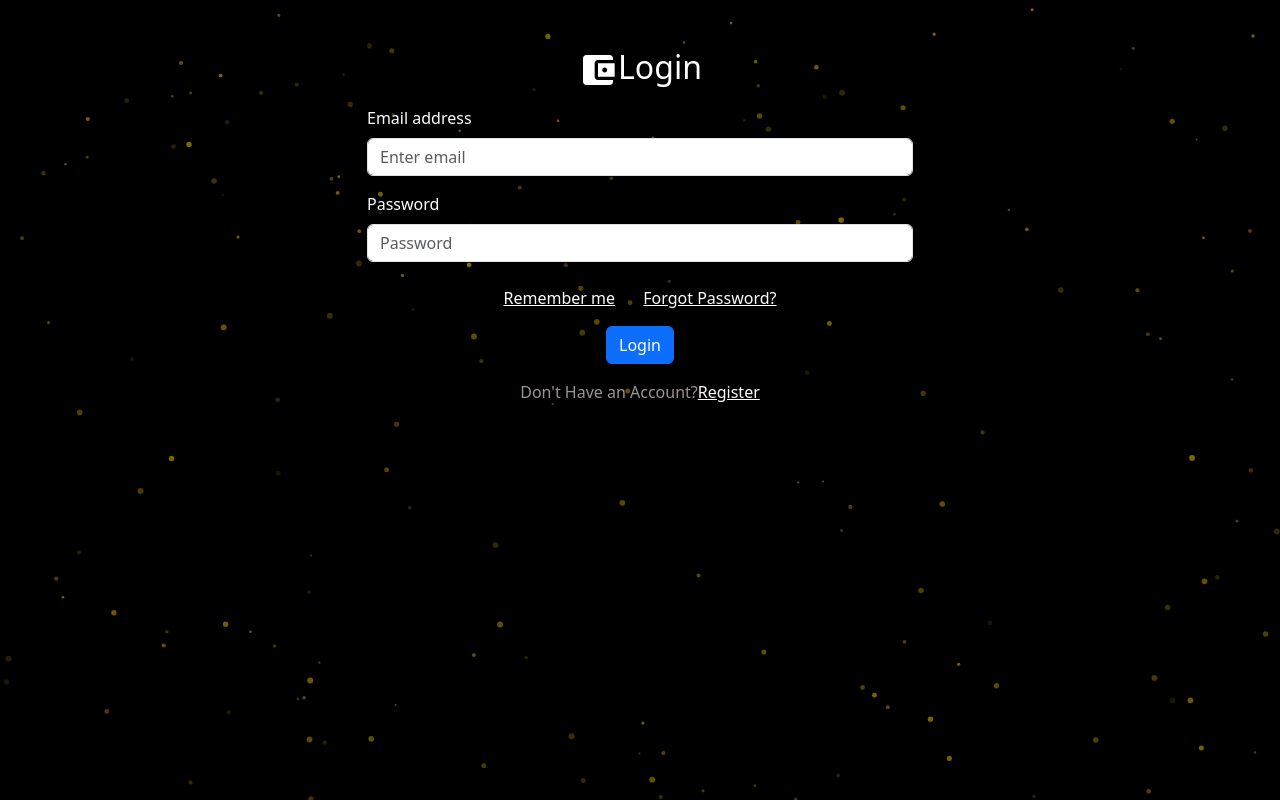
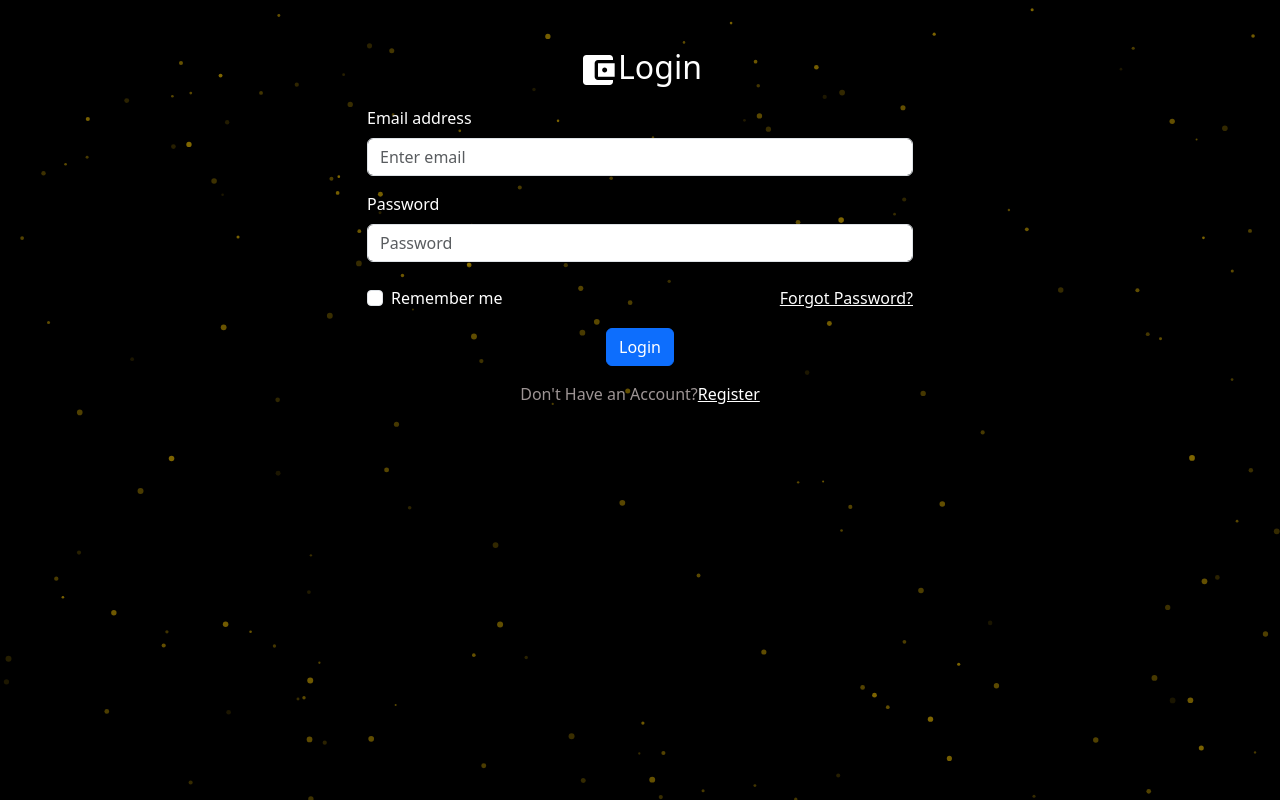
Before and after one commit to pradum9112/Quantum_IT_Task, a React (Create React App) app in the folder Frontend/: page /login in a window 1280 px wide. Built offline with nearby package versions, Linux system fonts and the light colour scheme.

Commit message:
particles make seaparate file

```diff
--- a/Frontend/src/components/NotFound.js
+++ b/Frontend/src/components/NotFound.js
@@ -11,7 +11,7 @@ const NotFound = () => {
 
   return (
     <div
-      className="d-flex justify-content-center align-items-center flex-column text-center"
+      className="d-flex justify-content-center align-items-center flex-column"
       style={{ minHeight: "100vh" }}
     >
       <h2>404 Not Found</h2>
--- /dev/null
+++ b/Frontend/src/components/ParticlesBackground.js
@@ -0,0 +1,82 @@
+import React, { useCallback } from "react";
+import Particles from "react-tsparticles";
+import { loadFull } from "tsparticles";
+
+const ParticlesBackground = () => {
+  const particlesInit = useCallback(async (engine) => {
+    await loadFull(engine);
+  }, []);
+
+  const particlesLoaded = useCallback(async (container) => {}, []);
+
+  return (
+    <Particles
+      id="tsparticles"
+      init={particlesInit}
+      loaded={particlesLoaded}
+      options={{
+        background: {
+          color: {
+            value: "#000",
+          },
+        },
+        fpsLimit: 60,
+        particles: {
+          number: {
+            value: 200,
+            density: {
+              enable: true,
+              value_area: 800,
+            },
+          },
+          color: {
+            value: "#ffcc00",
+          },
+          shape: {
+            type: "circle",
+          },
+          opacity: {
+            value: 0.5,
+            random: true,
+          },
+          size: {
+            value: 3,
+            random: { enable: true, minimumValue: 1 },
+          },
+          links: {
+            enable: false,
+          },
+          move: {
+            enable: true,
+            speed: 2,
+          },
+          life: {
+            duration: {
+              sync: false,
+              value: 3,
+            },
+            count: 0,
+            delay: {
+              random: {
+                enable: true,
+                minimumValue: 0.5,
+              },
+              value: 1,
+            },
+          },
+        },
+        detectRetina: true,
+      }}
+      style={{
+        position: "absolute",
+        zIndex: -1,
+        top: 0,
+        left: 0,
+        right: 0,
+        bottom: 0,
+      }}
+    />
+  );
+};
+
+export default ParticlesBackground;
--- a/Frontend/src/components/login/SignInForm.js
+++ b/Frontend/src/components/login/SignInForm.js
@@ -1,16 +1,26 @@
 import { useCallback, useEffect, useState } from "react";
-import { Container, Row, Col, Form, Button } from "react-bootstrap";
-import Particles from "react-tsparticles";
-import { loadFull } from "tsparticles";
+import {
+  Container,
+  Row,
+  Col,
+  Form,
+  Button,
+  FormControl,
+  FormGroup,
+  FormCheck,
+  FormLabel,
+} from "react-bootstrap";
 import AccountBalanceWalletIcon from "@mui/icons-material/AccountBalanceWallet";
 import { Link, useNavigate } from "react-router-dom";
 import axios from "axios";
 import { loginAPI } from "../../utils/apiRequests";
+import ParticlesBackground from "../ParticlesBackground";
 
 const Login = () => {
   const navigate = useNavigate();
 
   const [loading, setLoading] = useState(false);
+  const [rememberMe, setRememberMe] = useState(false);
 
   useEffect(() => {
     if (localStorage.getItem("user")) {
@@ -38,177 +48,92 @@ const Login = () => {
 
     setLoading(true);
 
+    try {
       const { data } = await axios.post(loginAPI, {
         email,
         password,
       });
 
-    if (data.success === true) {
+      if (data.success) {
         localStorage.setItem("user", JSON.stringify(data.user));
         navigate("/");
-      console.log("successfully login");
-      setLoading(false);
       } else {
         console.log("Failed to login");
+      }
+    } catch (error) {
+      console.error("Login error:", error);
+    } finally {
       setLoading(false);
     }
   };
 
-  const particlesInit = useCallback(async (engine) => {
-    // console.log(engine);
-    await loadFull(engine);
-  }, []);
-
-  const particlesLoaded = useCallback(async (container) => {
-    // await console.log(container);
-  }, []);
+  const handleRememberMeChange = () => {
+    setRememberMe(!rememberMe);
+  };
 
   return (
     <div style={{ position: "relative", overflow: "hidden" }}>
-      <Particles
-        id="tsparticles"
-        init={particlesInit}
-        loaded={particlesLoaded}
-        options={{
-          background: {
-            color: {
-              value: "#000",
-            },
-          },
-          fpsLimit: 60,
-          particles: {
-            number: {
-              value: 200,
-              density: {
-                enable: true,
-                value_area: 800,
-              },
-            },
-            color: {
-              value: "#ffcc00",
-            },
-            shape: {
-              type: "circle",
-            },
-            opacity: {
-              value: 0.5,
-              random: true,
-            },
-            size: {
-              value: 3,
-              random: { enable: true, minimumValue: 1 },
-            },
-            links: {
-              enable: false,
-            },
-            move: {
-              enable: true,
-              speed: 2,
-            },
-            life: {
-              duration: {
-                sync: false,
-                value: 3,
-              },
-              count: 0,
-              delay: {
-                random: {
-                  enable: true,
-                  minimumValue: 0.5,
-                },
-                value: 1,
-              },
-            },
-          },
-          detectRetina: true,
-        }}
-        style={{
-          position: "absolute",
-          zIndex: -1,
-          top: 0,
-          left: 0,
-          right: 0,
-          bottom: 0,
-        }}
-      />
-      <Container
-        className="mt-5"
-        style={{ position: "relative", zIndex: "2 !important" }}
-      >
+      <ParticlesBackground />
+      <Container className="mt-5" style={{ position: "relative", zIndex: 2 }}>
         <Row>
           <Col md={{ span: 6, offset: 3 }}>
-            <h2 className="text-white text-center ">
-              <AccountBalanceWalletIcon
-                sx={{ fontSize: 40, color: "white" }}
-                className="text-center"
-              />
+            <h2 className="text-white text-center">
+              <AccountBalanceWalletIcon sx={{ fontSize: 40, color: "white" }} />
               Login
             </h2>
-            <Form>
-              <Form.Group controlId="formBasicEmail" className="mt-3">
-                <Form.Label className="text-white">Email address</Form.Label>
-                <Form.Control
+            <Form onSubmit={handleSubmit}>
+              <FormGroup controlId="formBasicEmail" className="mt-3">
+                <FormLabel className="text-white">Email address</FormLabel>
+                <FormControl
                   type="email"
                   placeholder="Enter email"
                   name="email"
                   onChange={handleChange}
                   value={values.email}
                 />
-              </Form.Group>
+              </FormGroup>
 
-              <Form.Group controlId="formBasicPassword" className="mt-3">
-                <Form.Label className="text-white">Password</Form.Label>
-                <Form.Control
+              <FormGroup controlId="formBasicPassword" className="mt-3">
+                <FormLabel className="text-white">Password</FormLabel>
+                <FormControl
                   type="password"
                   name="password"
                   placeholder="Password"
                   onChange={handleChange}
                   value={values.password}
                 />
-              </Form.Group>
-              <div
-                style={{
-                  width: "100%",
-                  display: "flex",
-                  alignItems: "center",
-                  justifyContent: "center",
-                  flexDirection: "column",
-                }}
-                className="mt-4"
-              >
-                <Col xs={12} md={6}>
-                  <div className="d-flex justify-content-between flex-wrap">
-                    <Link
-                      // to="/forgotPassword"
-                      className="text-white lnk mr-md-3"
-                    >
-                      Remember me
-                    </Link>
-                    <Link
-                      // to="/forgotPassword"
-                      className="text-white lnk"
-                    >
+              </FormGroup>
+
+              <div className="mt-4 d-flex justify-content-between">
+                <FormCheck
+                  type="checkbox"
+                  id="rememberMeCheckbox"
+                  className="text-white"
+                  label="Remember me"
+                  checked={rememberMe}
+                  onChange={handleRememberMeChange}
+                />
+                <Link to="/forgotPassword" className="text-white">
                   Forgot Password?
                 </Link>
               </div>
-                </Col>
 
+              <div className="text-center">
                 <Button
                   type="submit"
-                  className=" text-center mt-3 btnStyle"
-                  onClick={!loading ? handleSubmit : null}
+                  className="mt-3 btnStyle "
                   disabled={loading}
                 >
-                  {loading ? "Signin…" : "Login"}
+                  {loading ? "Signing in…" : "Login"}
                 </Button>
+              </div>
 
-                <p className="mt-3" style={{ color: "#9d9494" }}>
+              <p className="mt-3 text-center" style={{ color: "#9d9494" }}>
                 Don't Have an Account?
-                  <Link to="/register" className="text-white lnk">
+                <Link to="/register" className="text-white">
                   Register
                 </Link>
               </p>
-              </div>
             </Form>
           </Col>
         </Row>
--- a/Frontend/src/components/register/SignUpForm.js
+++ b/Frontend/src/components/register/SignUpForm.js
@@ -1,16 +1,14 @@
 import { useCallback, useEffect, useState } from "react";
 import { Container, Row, Col, Form, Button } from "react-bootstrap";
-import Particles from "react-tsparticles";
-import { loadFull } from "tsparticles";
 import AccountBalanceWalletIcon from "@mui/icons-material/AccountBalanceWallet";
 import { Link, useNavigate } from "react-router-dom";
+import axios from "axios";
 import { registerAPI } from "../../utils/apiRequests";
-import axios from "axios";
+import ParticlesBackground from "../ParticlesBackground";
 
 const SignUpForm = () => {
   const [loading, setLoading] = useState(false);
   const [error, setError] = useState("");
-  // const [passwordValid, setpasswordValid] = useState(false);
   const navigate = useNavigate();
 
   useEffect(() => {
@@ -18,15 +16,6 @@ const SignUpForm = () => {
       navigate("/");
     }
   }, [navigate]);
-
-  const particlesInit = useCallback(async (engine) => {
-    // console.log(engine);
-    await loadFull(engine);
-  }, []);
-
-  const particlesLoaded = useCallback(async (container) => {
-    // await console.log(container);
-  }, []);
 
   const [values, setValues] = useState({
     name: "",
@@ -44,14 +33,12 @@ const SignUpForm = () => {
 
   const validatePassword = (password) => {
     if (password === "") {
-      // setpasswordValid(false);
       setError("");
       return false;
     }
     const regex =
       /^(?=.*[A-Za-z])(?=.*\d)(?=.*[@$!%*#?&])[A-Za-z\d@$!%*#?&]{8,}$/;
     const isValid = regex.test(password);
-    // setpasswordValid(isValid);
     setError(
       isValid
         ? "Correct Password"
@@ -64,13 +51,14 @@ const SignUpForm = () => {
     e.preventDefault();
 
     const { name, DOB, email, password } = values;
-    if (!email.trim() || !password.trim() || !DOB.trim() || !password.trim()) {
-      console.log("All data required");
+    if (!name.trim() || !DOB.trim() || !email.trim() || !password.trim()) {
+      console.log("All fields are required");
       return;
     }
 
-    setLoading(false);
+    setLoading(true);
 
+    try {
       const { data } = await axios.post(registerAPI, {
         name,
         DOB,
@@ -78,12 +66,15 @@ const SignUpForm = () => {
         password,
       });
 
-    if (data && data.success === true) {
-      console.log("successfully resister");
-      setLoading(true);
+      if (data && data.success) {
+        console.log("Successfully registered");
         navigate("/login");
       } else {
-      console.log("Failed to resister");
+        console.log("Failed to register");
+      }
+    } catch (error) {
+      console.error("Registration error:", error);
+    } finally {
       setLoading(false);
     }
   };
@@ -91,93 +82,20 @@ const SignUpForm = () => {
   return (
     <>
       <div style={{ position: "relative", overflow: "hidden" }}>
-        <Particles
-          id="tsparticles"
-          init={particlesInit}
-          loaded={particlesLoaded}
-          options={{
-            background: {
-              color: {
-                value: "#000",
-              },
-            },
-            fpsLimit: 60,
-            particles: {
-              number: {
-                value: 200,
-                density: {
-                  enable: true,
-                  value_area: 800,
-                },
-              },
-              color: {
-                value: "#ffcc00",
-              },
-              shape: {
-                type: "circle",
-              },
-              opacity: {
-                value: 0.5,
-                random: true,
-              },
-              size: {
-                value: 3,
-                random: { enable: true, minimumValue: 1 },
-              },
-              links: {
-                enable: false,
-              },
-              move: {
-                enable: true,
-                speed: 2,
-              },
-              life: {
-                duration: {
-                  sync: false,
-                  value: 3,
-                },
-                count: 0,
-                delay: {
-                  random: {
-                    enable: true,
-                    minimumValue: 0.5,
-                  },
-                  value: 1,
-                },
-              },
-            },
-            detectRetina: true,
-          }}
-          style={{
-            position: "absolute",
-            zIndex: -1,
-            top: 0,
-            left: 0,
-            right: 0,
-            bottom: 0,
-          }}
-        />
+        <ParticlesBackground />
 
-        <Container
-          className="mt-5"
-          style={{
-            position: "relative",
-            zIndex: "2 !important",
-            color: "white !important",
-          }}
-        >
+        <Container className="mt-5" style={{ position: "relative", zIndex: 2 }}>
           <Row>
             <Col md={{ span: 6, offset: 3 }}>
               <h2 className="text-white text-center mt-5">
                 <AccountBalanceWalletIcon
                   sx={{ fontSize: 40, color: "white" }}
-                  className="text-center"
                 />
                 Registration
               </h2>
-              <Form>
+              <Form onSubmit={handleSubmit}>
                 <Form.Group controlId="formBasicName" className="mt-3">
-                  <Form.Label className="text-white">Name</Form.Label>
+                  <Form.Label>Name</Form.Label>
                   <Form.Control
                     type="text"
                     name="name"
@@ -187,18 +105,16 @@ const SignUpForm = () => {
                   />
                 </Form.Group>
                 <Form.Group className="mt-3" controlId="formDOB">
-                  <Form.Label className="text-white">Date of birth</Form.Label>
+                  <Form.Label>Date of birth</Form.Label>
                   <Form.Control
                     type="date"
                     name="DOB"
-                    placeholder="Enter email"
                     value={values.DOB}
                     onChange={handleChange}
                   />
                 </Form.Group>
-
                 <Form.Group controlId="formBasicEmail" className="mt-3">
-                  <Form.Label className="text-white">Email address</Form.Label>
+                  <Form.Label>Email address</Form.Label>
                   <Form.Control
                     type="email"
                     name="email"
@@ -207,9 +123,8 @@ const SignUpForm = () => {
                     onChange={handleChange}
                   />
                 </Form.Group>
-
                 <Form.Group controlId="formBasicPassword" className="mt-3">
-                  <Form.Label className="text-white">Password</Form.Label>
+                  <Form.Label>Password</Form.Label>
                   <Form.Control
                     type="password"
                     name="password"
@@ -217,20 +132,6 @@ const SignUpForm = () => {
                     value={values.password}
                     onChange={handleChange}
                   />
-                  {/* <Form.Text
-                    className={
-                      passwordValid
-                        ? "text-success"
-                        : error
-                        ? "text-danger"
-                        : "text-warning"
-                    }
-                  >
-                    {passwordValid
-                      ? "Correct password"
-                      : error ||
-                        "Password must contain at least one letter, one number, and one special character (minimum 8 characters)."}
-                  </Form.Text> */}
                   <Form.Text
                     className={
                       error
@@ -241,35 +142,24 @@ const SignUpForm = () => {
                     }
                   >
                     {error ||
-                      "Password must contain at least one letter, one number, and one special character (minimum 8 characters)."}
+                      "Password must contain at least one letter, one number, and one special character (minimum 8 characters require)."}
                   </Form.Text>
                 </Form.Group>
-                <div
-                  style={{
-                    width: "100%",
-                    display: "flex",
-                    alignItems: "center",
-                    justifyContent: "center",
-                    flexDirection: "column",
-                  }}
-                  className="mt-4"
-                >
+                <div className="text-center">
                   <Button
                     type="submit"
-                    className=" text-center mt-3 btnStyle"
-                    onClick={!loading ? handleSubmit : null}
+                    className="mt-3 btnStyle"
                     disabled={loading}
                   >
                     {loading ? "Registering..." : "Signup"}
                   </Button>
-
-                  <p className="mt-3" style={{ color: "#9d9494" }}>
-                    Already have an account?{" "}
-                    <Link to="/login" className="text-white lnk">
+                </div>
+                <p className="mt-3 text-center" style={{ color: "#9d9494" }}>
+                  Already have an account?
+                  <Link to="/login" className="text-white">
                     Login
                   </Link>
                 </p>
-                </div>
               </Form>
             </Col>
           </Row>
```
Lines whose indentation alone changed are shown as unchanged.
